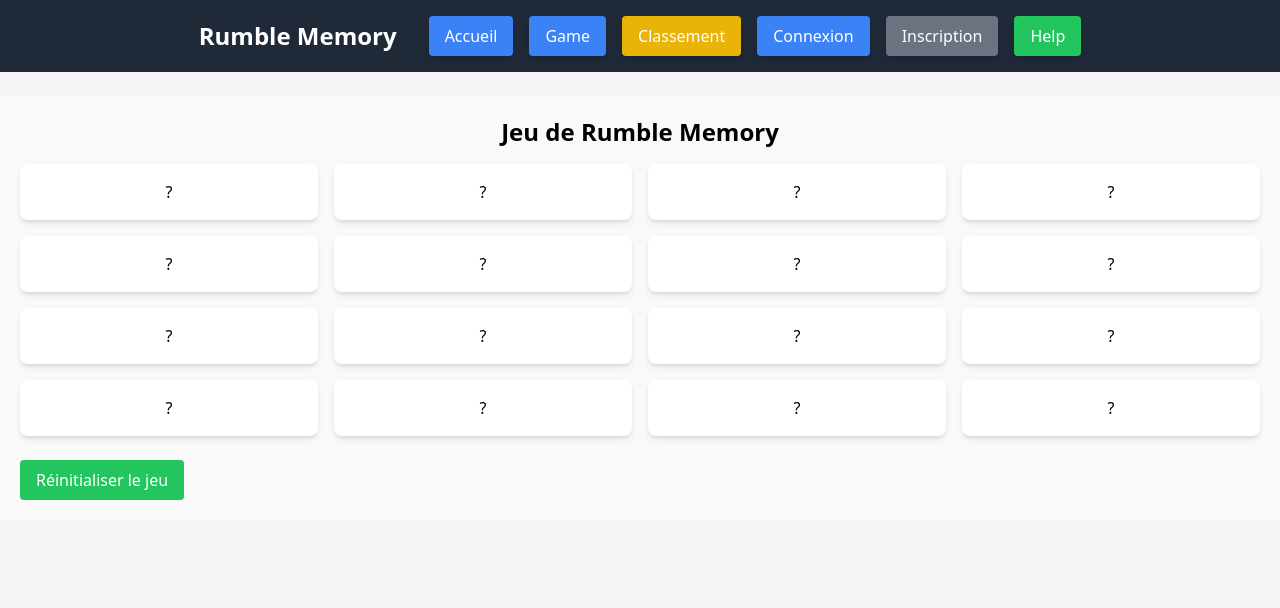
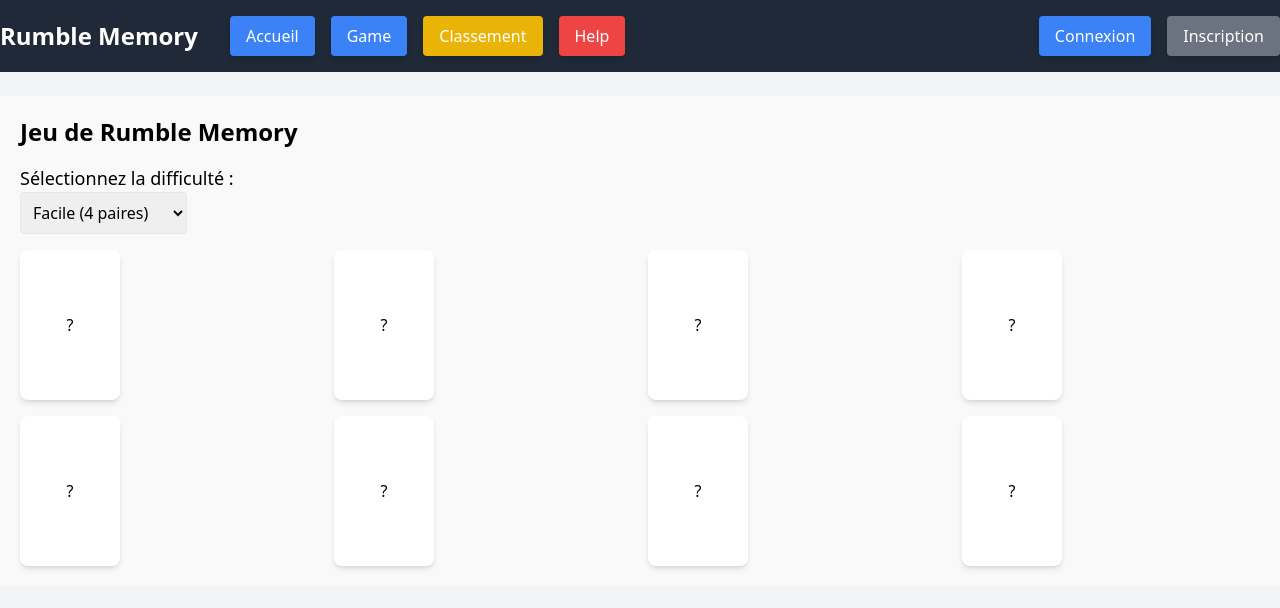
Before and after one commit to kuraifuyu666/RUMBLE-MEMORY, a Vue app: page /game in a window 1280 px wide. Shown: the top 608 px of the page. Built offline with nearby package versions, Linux system fonts and the light colour scheme.

Commit message:
construction jeux de cartes ( ajout des cartes dans assets )

```diff
--- a/src/App.vue
+++ b/src/App.vue
@@ -2,7 +2,8 @@
   <div id="app" class="min-h-screen bg-gray-100">
     <!-- Navbar centrée -->
     <header class="bg-gray-800 text-white py-4">
-      <nav class="container mx-auto flex justify-center items-center">
+      <nav class="container mx-auto flex justify-between items-center">
+        <!-- Section de gauche avec les liens centrés -->
         <div class="flex items-center space-x-8">
           <!-- Logo centré -->
           <h1 class="text-2xl font-bold animate-bounce">Rumble Memory</h1>
@@ -31,34 +32,34 @@
               </router-link>
             </li>
             <li>
+              <a href="https://youtu.be/dQw4w9WgXcQ?si=kFB5mui2EZx39Rpn" target="_blank" rel="noopener noreferrer">
+                <button class="bg-red-500 text-white px-4 py-2 rounded shadow-md hover:bg-red-600 hover:shadow-lg transition-all">
+                  Help
+                </button>
+              </a>
+            </li>
+          </ul>
+        </div>
+
+        <!-- Section à droite avec Connexion et Inscription -->
+        <div class="flex items-center space-x-4">
           <router-link to="/login">
             <button class="bg-blue-500 text-white px-4 py-2 rounded shadow-md hover:bg-blue-600 hover:shadow-lg transition-all">
               Connexion
             </button>
           </router-link>
-            </li>
-            <li>
           <router-link to="/signup">
             <button class="bg-gray-500 text-white px-4 py-2 rounded shadow-md hover:bg-gray-600 hover:shadow-lg transition-all">
               Inscription
             </button>
           </router-link>
-            </li>
-            <li>
-              <router-link to="/help">
-                <button class="bg-green-500 text-white px-4 py-2 rounded shadow-md hover:bg-green-600 hover:shadow-lg transition-all">
-                  Help
-                </button>
-              </router-link>
-            </li>
-          </ul>
         </div>
       </nav>
     </header>
 
     <!-- Main Content -->
     <main class="container mx-auto py-6">
-      <router-view></router-view>
+      <router-view></router-view> <!-- This is where the components will be rendered -->
     </main>
   </div>
 </template>
@@ -68,6 +69,7 @@ export default {
   name: 'App',
 };
 </script>
+
 
 <style>
 /* Animation de rebond */
--- a/src/components/Game.vue
+++ b/src/components/Game.vue
@@ -1,54 +1,100 @@
 <template>
-  <div class="game-container">
-    <h2 class="text-center text-2xl font-bold mb-4">Jeu de Rumble Memory</h2>
-    <div class="grid grid-cols-4 gap-4">
+  <div class="game-container p-6">
+    <h2 class="text-2xl font-bold mb-4">Jeu de Rumble Memory</h2>
+
+    <!-- Sélection de la difficulté -->
+    <div class="mb-4">
+      <label for="difficulty" class="block text-lg font-medium">Sélectionnez la difficulté :</label>
+      <select id="difficulty" v-model="selectedDifficulty" @change="initializeGame" class="border p-2 rounded">
+        <option value="easy">Facile (4 paires)</option>
+        <option value="medium">Moyen (6 paires)</option>
+        <option value="hard">Difficile (8 paires)</option>
+      </select>
+    </div>
+
+    <!-- Grille de cartes -->
+    <div v-if="cards.length" class="grid grid-cols-4 gap-4">
       <div
         v-for="(card, index) in cards"
         :key="index"
         class="card bg-white rounded-lg shadow-md p-4 flex items-center justify-center cursor-pointer"
         @click="flipCard(index)"
       >
-        <span v-if="card.flipped">{{ card.value }}</span>
+        <!-- Afficher l'image si la carte est retournée -->
+        <img v-if="card.flipped" :src="card.image" alt="card image" class="w-full h-full object-cover">
         <span v-else>?</span>
       </div>
     </div>
-    <div v-if="message" class="text-center text-xl mt-4 text-red-500">
-      {{ message }}
-    </div>
-    <button @click="resetGame" class="mt-6 bg-green-500 text-white px-4 py-2 rounded">
-      Réinitialiser le jeu
-    </button>
   </div>
 </template>
 
 <script>
 export default {
-  name: 'Game',
   data() {
     return {
-      cards: this.generateCards(),
-      flippedCards: [],
-      matchedPairs: [],
-      message: '',
+      selectedDifficulty: 'easy', // Par défaut, le niveau de difficulté est "Facile"
+      cards: [], // Tableau pour les cartes du jeu
+      flippedCards: [], // Cartes retournées
+      matchedPairs: [], // Paires correspondantes
+      images: [
+        // Chemins des images intégrées
+        require('@/assets/tarot1.jpg'),
+        require('@/assets/tarot2.jpg'),
+        require('@/assets/tarot3.jpg'),
+        require('@/assets/tarot4.jpg'),
+        require('@/assets/tarot5.jpg'),
+        require('@/assets/tarot6.jpg'),
+        require('@/assets/tarot7.jpg'),
+        require('@/assets/tarot8.jpg'),
+      ],
     };
   },
+  mounted() {
+    this.initializeGame();
+  },
   methods: {
-    generateCards() {
-      const values = ['A', 'B', 'C', 'D', 'E', 'F', 'G', 'H'];
-      const cards = [...values, ...values].map(value => ({ value, flipped: false }));
-      return this.shuffle(cards);
+    initializeGame() {
+      let numberOfPairs;
+
+      // Déterminer le nombre de paires en fonction de la difficulté sélectionnée
+      if (this.selectedDifficulty === 'easy') {
+        numberOfPairs = 4; // Facile : 4 paires
+      } else if (this.selectedDifficulty === 'medium') {
+        numberOfPairs = 6; // Moyen : 6 paires
+      } else if (this.selectedDifficulty === 'hard') {
+        numberOfPairs = 8; // Difficile : 8 paires
+      }
+
+      // Sélectionner les premières images en fonction du nombre de paires
+      const selectedImages = this.images.slice(0, numberOfPairs);
+
+      // Créer des cartes avec les images (chaque image apparaît deux fois)
+      this.cards = [...selectedImages, ...selectedImages].map(image => ({
+        image,
+        flipped: false,
+      }));
+
+      // Mélanger les cartes
+      this.shuffleCards();
+
+      // Réinitialiser les cartes retournées et les paires trouvées
+      this.flippedCards = [];
+      this.matchedPairs = [];
     },
-    shuffle(array) {
-      for (let i = array.length - 1; i > 0; i--) {
+
+    // Méthode pour mélanger les cartes
+    shuffleCards() {
+      for (let i = this.cards.length - 1; i > 0; i--) {
         const j = Math.floor(Math.random() * (i + 1));
-        [array[i], array[j]] = [array[j], array[i]];
+        [this.cards[i], this.cards[j]] = [this.cards[j], this.cards[i]];
       }
-      return array;
     },
+
+    // Méthode pour retourner les cartes
     flipCard(index) {
       const card = this.cards[index];
 
-      // Ignore si la carte est déjà retournée ou si deux cartes sont déjà retournées
+      // Ignorer si la carte est déjà retournée ou si deux cartes sont déjà retournées
       if (card.flipped || this.flippedCards.length === 2) return;
 
       card.flipped = true;
@@ -59,31 +105,21 @@ export default {
         setTimeout(this.checkMatch, 1000); // Vérifier la correspondance après un délai
       }
     },
+
+    // Vérifier si les deux cartes retournées correspondent
     checkMatch() {
       const [firstIndex, secondIndex] = this.flippedCards;
       const firstCard = this.cards[firstIndex];
       const secondCard = this.cards[secondIndex];
 
-      if (firstCard.value === secondCard.value) {
-        this.matchedPairs.push(firstCard.value); // Ajouter la paire à la liste des paires correspondantes
-        this.message = 'Bravo ! Vous avez trouvé une paire !';
+      if (firstCard.image === secondCard.image) {
+        this.matchedPairs.push(firstCard.image); // Ajouter la paire à la liste des correspondances
       } else {
         firstCard.flipped = false;
         secondCard.flipped = false;
-        this.message = 'Pas de correspondance, essayez encore !';
       }
 
       this.flippedCards = []; // Réinitialiser les cartes retournées
-      // Vérifier si toutes les paires ont été trouvées
-      if (this.matchedPairs.length === this.cards.length / 2) {
-        this.message = 'Félicitations ! Vous avez gagné !';
-      }
-    },
-    resetGame() {
-      this.cards = this.generateCards();
-      this.flippedCards = [];
-      this.matchedPairs = [];
-      this.message = '';
     },
   },
 };
@@ -96,6 +132,8 @@ export default {
 }
 .card {
   transition: transform 0.2s;
+  width: 100px;
+  height: 150px; /* Ajuster la taille pour les cartes de tarot */
 }
 .card:hover {
   transform: scale(1.05);
--- a/src/components/Home.vue
+++ b/src/components/Home.vue
@@ -6,8 +6,8 @@
       Cliquez sur une carte pour la retourner et essayez de trouver les paires!
     </p>
   </div>
-    <!-- Section de Chat -->
-    <div class="chat-container mt-6">
+    <!-- Section de Chat à droite -->
+    <div class="chat-container w-1/3">
       <h2 class="text-2xl font-bold mb-2">Chat</h2>
       <div class="chat-box border border-gray-300 rounded-lg shadow-md p-4 max-h-60 overflow-y-auto">
         <div v-for="(msg, index) in messages" :key="index" class="chat-message mb-2">
@@ -51,16 +51,10 @@ export default {
 .home-container {
   background-color: #f9f9f9;
 }
-
-.chat-container {
-  max-width: 600px;
-  margin: auto;
-}
 .chat-box {
   max-height: 200px; /* Limiter la hauteur de la boîte de chat */
 }
 .chat-message {
   padding: 2px 0;
 }
-
 </style>
```
Lines whose indentation alone changed are shown as unchanged.
